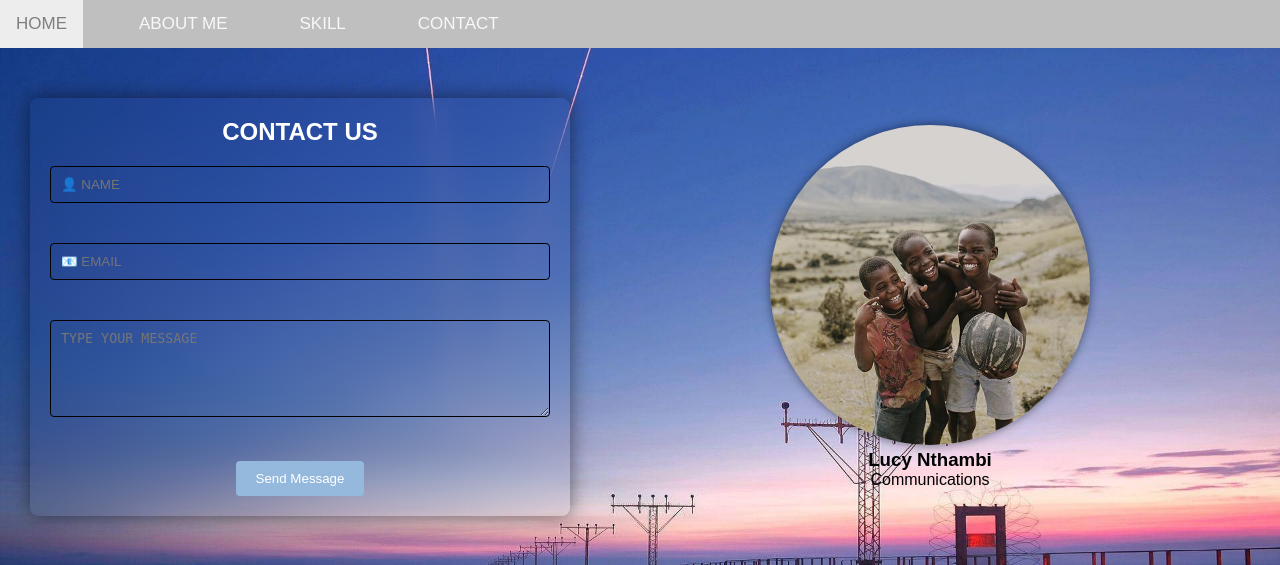
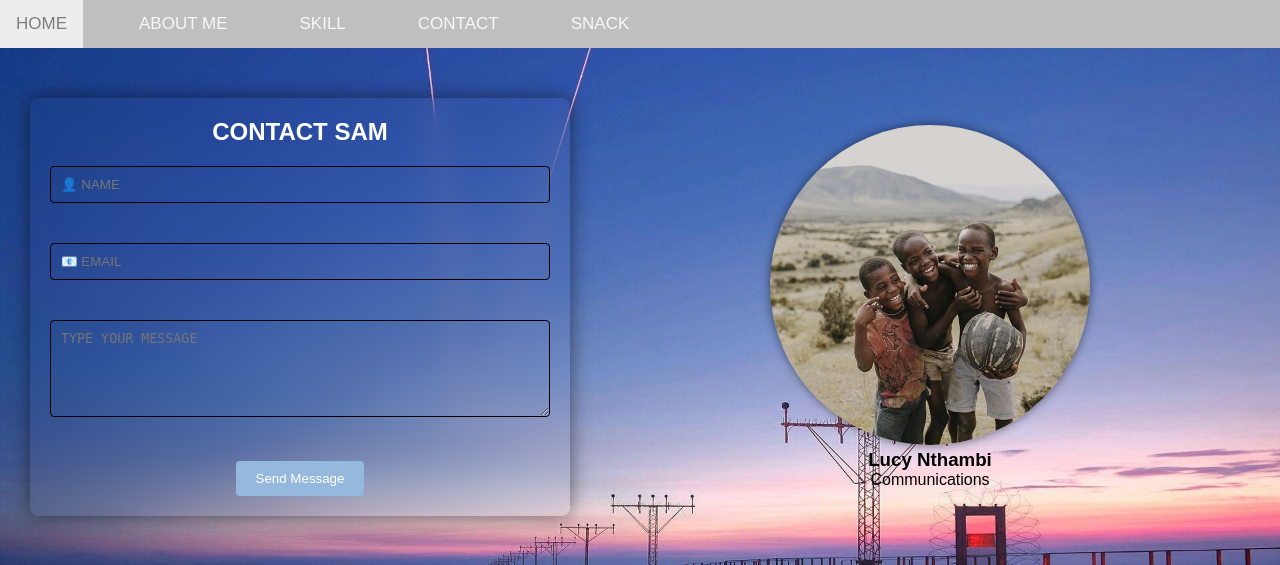
Before and after one commit to jongo-love/PERSONAL, a Flask app: page /contact in a window 1280 px wide. Shown: the top 565 px of the page. Run offline with Flask 3, Linux system fonts and the light colour scheme.

Commit message:
Portfolio webpage

```diff
--- a/CONTENT/__init__.py
+++ b/CONTENT/__init__.py
@@ -1,4 +1,4 @@
-#This is where we initialize the flask application. LOL TCHUS
+#This is where we initialize the flask application. LOL TSCHUSS
 from flask import Flask
 def CREATE_APP():
     app=Flask(__name__)
--- a/CONTENT/templates/base.html
+++ b/CONTENT/templates/base.html
@@ -161,6 +161,7 @@ footer{
             </div>
         </div>
         <a href="/contact">CONTACT</a>
+        <a href="/visualsnack">SNACK</a>
 
 
 
--- a/CONTENT/templates/contact.html
+++ b/CONTENT/templates/contact.html
@@ -5,7 +5,7 @@
     <div class="container">
         <div class="contact-content">
             <div class="contact-form">
-                <h2>CONTACT US</h2>
+                <h2>CONTACT SAM</h2>
                 <!-- Display flash messages here -->
                 {% with messages = get_flashed_messages(with_categories=true) %}
                     {% if messages %}
--- a/CONTENT/templates/home.html
+++ b/CONTENT/templates/home.html
@@ -3,7 +3,7 @@
 {% block content %}
 <section class="hero">
     <div class="hero-picture">
-        <img src="{{ url_for('static', filename='shosh.jpg') }}" alt="Sam Mochache">
+        <img src="{{ url_for('static', filename='sam.jpg') }}" alt="Sam Mochache">
     </div>
     <div class="hero-content">
         <h1>SAM MOCHACHE.</h1>
--- a/CONTENT/views.py
+++ b/CONTENT/views.py
@@ -37,3 +37,7 @@ def CONTACT():
         return redirect(url_for('views.HOME'))
 
     return render_template('contact.html')
+
+@views.route('/visualsnack')
+def SNACK():
+    return render_template('snack.html')
```
Also changed, not shown: CONTENT/static/sam.jpg (added), CONTENT/templates/snack.html (added), 1 other file.
